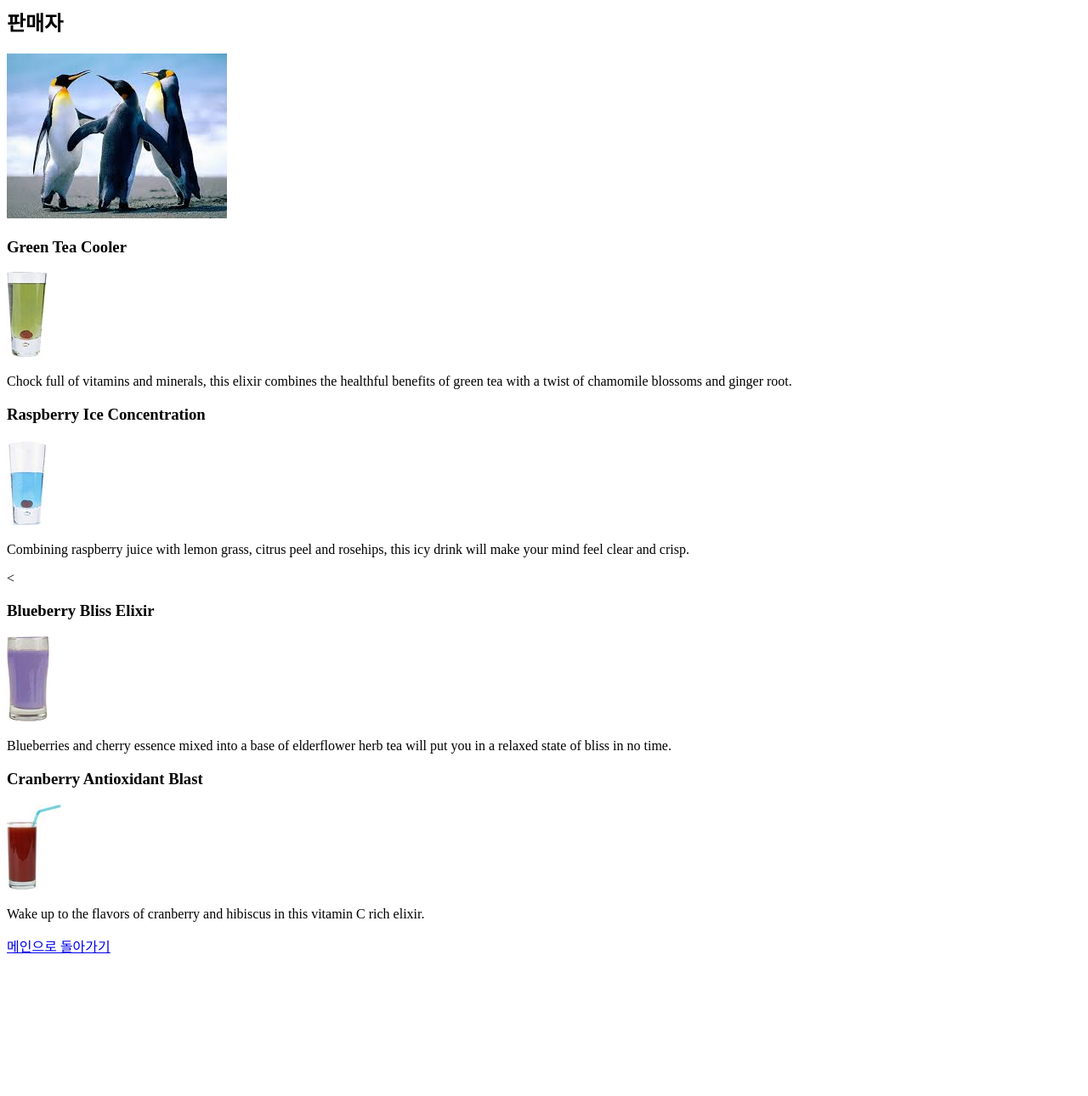
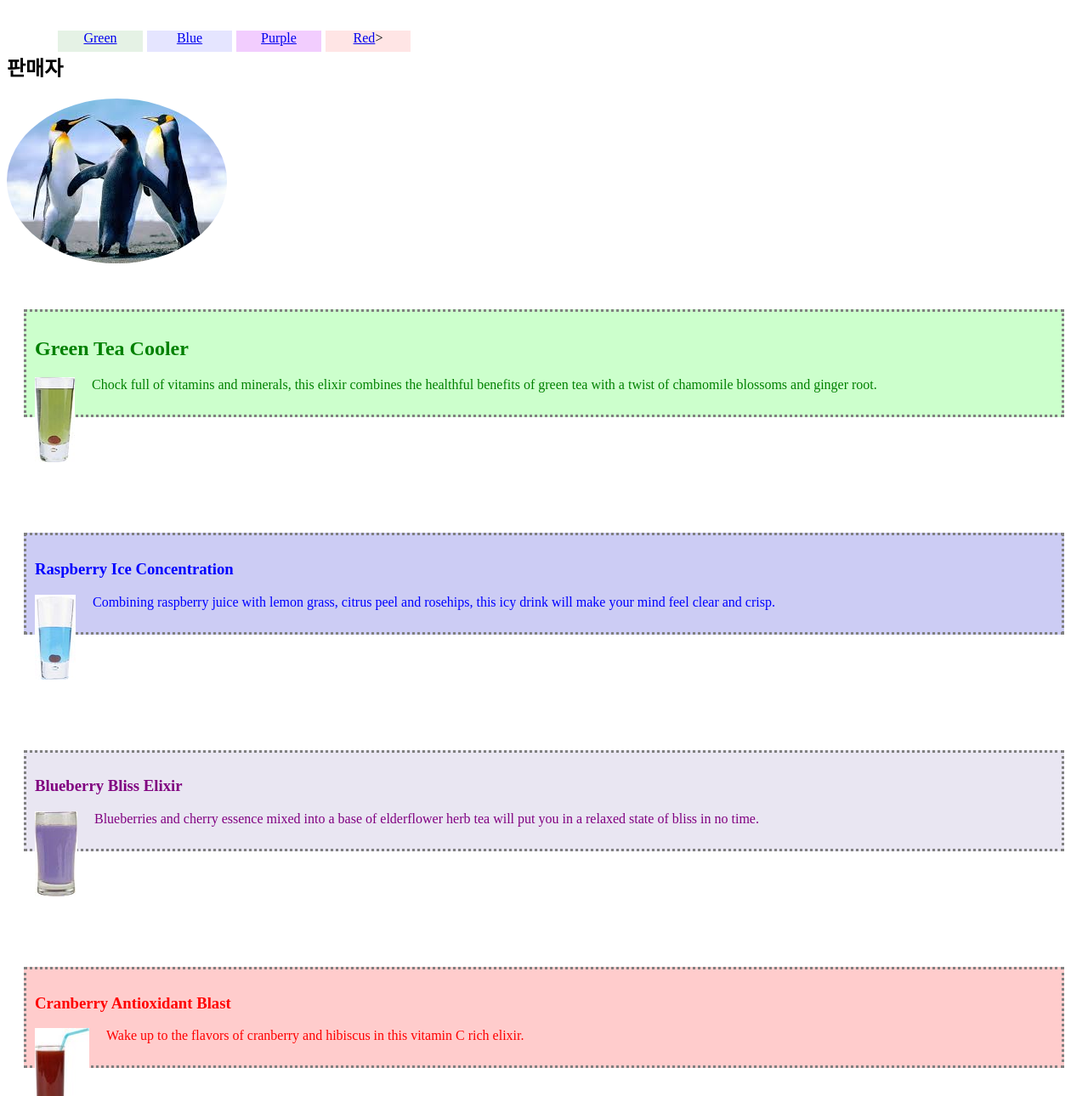
Before and after one commit to xcxswe/WebFront, a plain HTML site: page ex01/ex01/elixir.html in a window 1280 px wide. Shown: the part 81-1371 px from the top of the page at 85% size. Before the commit the page ends 1222 px from the top, so only its background shows below. Drawn offline with Linux system fonts and the light colour scheme.

Commit message:
js basic

```diff
--- /dev/null
+++ b/ex01/ex01/css/style.css
@@ -0,0 +1,16 @@
+@charset "UTF-8";
+/* 전체 선택자 : 모든 HTML 태그를 선택 */
+
+h1 {
+
+    color: rgb(22, 6, 236);
+
+}
+
+/*태그 선택자 : 모든 선택된 태그*/
+
+nav, section {
+    margin : 50px 20px;
+
+
+}
--- a/ex01/ex01/elixir.html
+++ b/ex01/ex01/elixir.html
@@ -2,50 +2,231 @@
 <html>
   <head>
     <title>Bit Lounge 건강음료</title>
+    <link rel="stylesheet"
+      href="./css/style.css" />
+    <style>
+
+      /* 아이디 선택자 */
+      #Green{
+        color:green;
+      }
+
+      #Blue{
+        color:blue;
+      }
+
+      #Purple{
+        color:purple;
+      }
+
+      #Red{
+        color:red;
+      }
+
+      /* 클래스 선택자 : . */
+      .bevorage {
+        padding: 10px; /* 내부 여백을 10px 로 설정 */
+      }
+      /* class=bevorage + class=green */
+      .bevorage.green {
+        /*background-color:#00ff0023;*/
+        background-color: rgba(0, 255, 0, 0.2);
+      }
+
+      .bevorage.blue {
+        /*background-color:#00ff0023;*/
+        background-color: rgba(0, 0, 200, 0.2);
+      }
+
+      .bevorage.purple {
+        /*background-color:#00ff0023;*/
+        background-color: #52379920;
+      }
+
+      .bevorage.red {
+        /*background-color:#00ff0023;*/
+        background-color: rgba(255, 0, 0, 0.2);
+      }
+
+      /* 가상 클래스 */
+      /* active(클릭),hover(마우스 올라감)
+        link(링크가 걸린상태:A */
+      h2:hover { /* 마우스가 올라갔을 때*/
+       color : black;
+      }
+
+      h2:active { /* 클릭 했을때 */
+        color : red;
+      }
+
+      /* 구조 선택자 */
+      .menu > li:first-child {
+        background-color: rgba(0, 128, 0, 0.1);
+      }
+
+      .menu > li:nth-child(2n) {
+        background-color: rgba(0, 0, 255, 0.1);
+      }
+
+      .menu > li:nth-child(3n) {
+        background-color: rgba(191, 8, 247, 0.2);
+      }
+
+      .menu > li:last-child {
+        background-color: rgba(255, 0, 0, 0.1);
+      }
+
+      /* border 속성*/
+      .bevorage {
+       /* border-width: 3px;
+        border-style: solid;
+        border-color: gray; */
+        border: 3px dotted gray; /* 한줄로 표현 가능*/
+      }
+
+      /* border radius*/
+      .round {
+        /* border-radius: 20px; */ /* 전체 모서리 라운딩*/
+        /* border-radius: 10px 20px 30px 40px; */ /* 좌상단 부터 시계방향 라운딩 */
+        border-radius: 50%; /* 이미지를 정가운데 기준으로 4분할 하여 1분할당 %를 라운딩 */
+      }
+      .seller{
+        /* border-radius: 10px 20px 30px 40px; */
+        /* border-radius: 10px 30px; */
+        border-radius: 50%;
+      }
+
+      /* display vs visibility */
+      .seller{
+        /* display: 공간 점유방식 결정
+        none, block, inline, inline-block */
+        /* display: none; */
+        /* visibility: 화면 표시 여부 결정
+        -> 공간 점유는 그대로*/
+        /* visibility: hidden; */
+      }
+
+      /* background 속성 */
+      body{
+        /* background-image: url("./images/Landscape.jpg");
+        background-repeat: no-repeat;
+        background-attachment: fixed;
+        background-position: bottom;
+        background-size: 100%; */
+
+        /* 축약형: 일괄 적용 */
+        /* background: url("./images/Landscape.jpg") bottom / 100% no-repeat fixed lightgray */
+        /* 인자 순서 : image position / size repeat attachment color */
+      }
+
+      .menu > li{
+        float: left;
+        list-style-type: none;
+        width: 100px; /* 요소의 너비 */
+        height: 25px; /* 요소의 높이 */
+        text-align:center; /* 텍스트 중앙 정렬 */
+        margin-right: 5px;
+      }
+
+      .menu{
+        margin-bottom: 10px;
+      }
+
+      article{
+        clear:both;
+      }
+
+      .bevorage img {
+        float: left;
+        margin-right: 20px;
+      }
+
+    </style>
     <meta http-equiv="Content-Type"
           content="text/html; charset=UTF-8" />
   </head>
       <body>
+      <header>
         <h1>건강 음료</h1>
+      </header>
+      <nav><!-- 사이트 네비게이션 : 메뉴 -->
+        <ul class="menu">
+          <li><a href="#green">Green</a></li>
+          <li><a href="#Blue">Blue</a></li>
+          <li><a href="#Purple">Purple</a></li>
+          <li><a href="#Red">Red</a>></li>
+        </ul>
+      </nav>
+      <article>
+      <div>
 
-    <div>
           <h2>판매자</h2>
-      <img src="./images/Penguins.jpg">
+          <img class="round" src="./images/Penguins.jpg" alt="Penguins.jpg" />
       </div>
-    <!-- 각 음료를 공간 점유 태그(div)로 묶어 보자-->
 
-    <div>
-    <h3>Green Tea Cooler</h3>
-    <!-- alt 속성 : 이미지가 없을 때 출력할 대체 텍스트-->
+        <!-- 각 음료를 공감 점유 태그 (div) 로 묶어 보자-->
+        <section>
+          <div id="Green" class="green bevorage">
+
+          <h2>Green Tea Cooler</h2>
+          <!-- alt 속성 : 이미지가 없을때 텍스트로 대체-->
           <img src="./images/green.jpg"
                alt="Green Tea Cooler"
                title="Green Tea Cooler"/>
-    <p>Chock full of vitamins and minerals, this elixir combines the healthful benefits of green tea with a twist of chamomile blossoms and ginger root.</p>
+
+            <p>Chock full of vitamins and minerals, this elixir combines the healthful benefits of green tea with a twist of chamomile blossoms and ginger root.
+            </p>
           </div>
+        </section>
 
-    <div>
+          <br />
+          <br />
+
+        <section>
+          <div id="Blue" class="blue bevorage">
           <h3>Raspberry Ice Concentration</h3>
-    <img src="./images/lightblue.jpg"
-      alt="Raspberry Ice Concentration"
-      title="Raspberry Ice Concentration"/>
-    <p>Combining raspberry juice with lemon grass, citrus peel and rosehips, this icy drink will make your mind feel clear and crisp.</p>
-  < </div>
+          <img src="./images/lightblue.jpg" />
+            <p> Combining raspberry juice with lemon grass, citrus peel and rosehips, this icy drink will make your mind feel clear and crisp.
+            </p>
+          </div>
+        </section>
 
-    <div>
+          <br />
+          <br />
+
+        <section>
+         <div id="Purple" class="purple bevorage" >
           <h3>Blueberry Bliss Elixir</h3>
-    <img src="./images/blue.jpg"
-      alt="Blueberry Bliss Elixir"
-      title="Blueberry Bliss Elixir"/>
-    <p>Blueberries and cherry essence mixed into a base of elderflower herb tea will put you in a relaxed state of bliss in no time.</p>
+          <img src="./images/blue.jpg" />
+            <p>Blueberries and cherry essence mixed into a base of elderflower herb tea will put you in a relaxed state of bliss in no time.
+            </p>
          </div>
+        </section>
 
-    <div>
+          <br />
+          <br />
+
+        <section>
+          <div id="Red" class="red bevorage">
           <h3>Cranberry Antioxidant Blast</h3>
-    <img src="./images/red.jpg"
-      alt="Cranberry Antioxidant Blast"
-      title="Cranberry Antioxidant Blast"/>
-    <p>Wake up to the flavors of cranberry and hibiscus in this vitamin C rich elixir.</p>
+          <img src="./images/red.jpg"/>
+            <p>Wake up to the flavors of cranberry and hibiscus in this vitamin C rich elixir.
+            </p>
+
           </div>
-    <p><a href="./index.html">메인으로 돌아가기</a></p>
+        </section>
+
+          <br />
+          <br />
+
+        </article>
+        <nav>
+              <p>
+                <a href="index.html">메인 페이지]메인으로 돌아가기</a>
+              </p>
+        </nav>
+
+        <footer>&copy; Bit Lounge, 2022</footer>
+
       </body>
 </html>
```
Also changed, not shown: ex01/ex01/form.html (added, +92 -0 lines), ex01/ex01/index.html (+27 -11 lines). Lines whose indentation alone changed are shown as unchanged.
